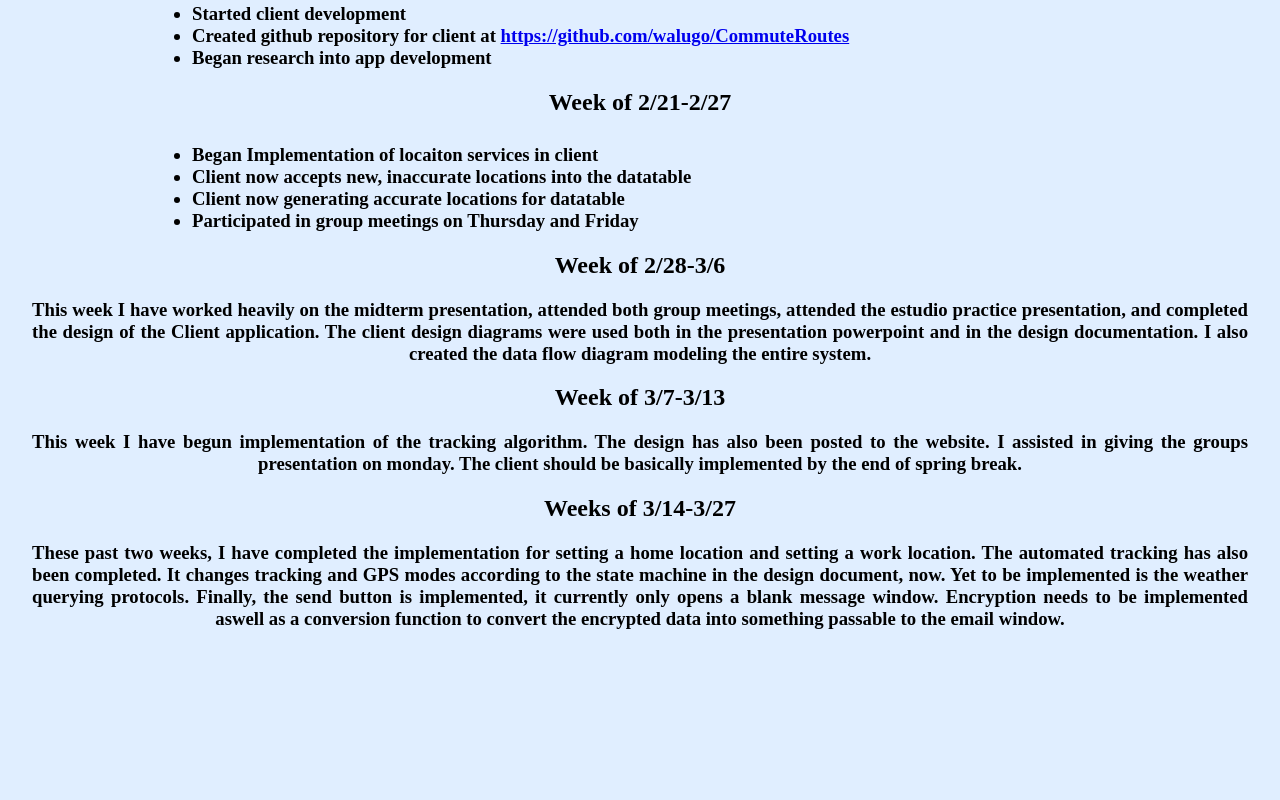
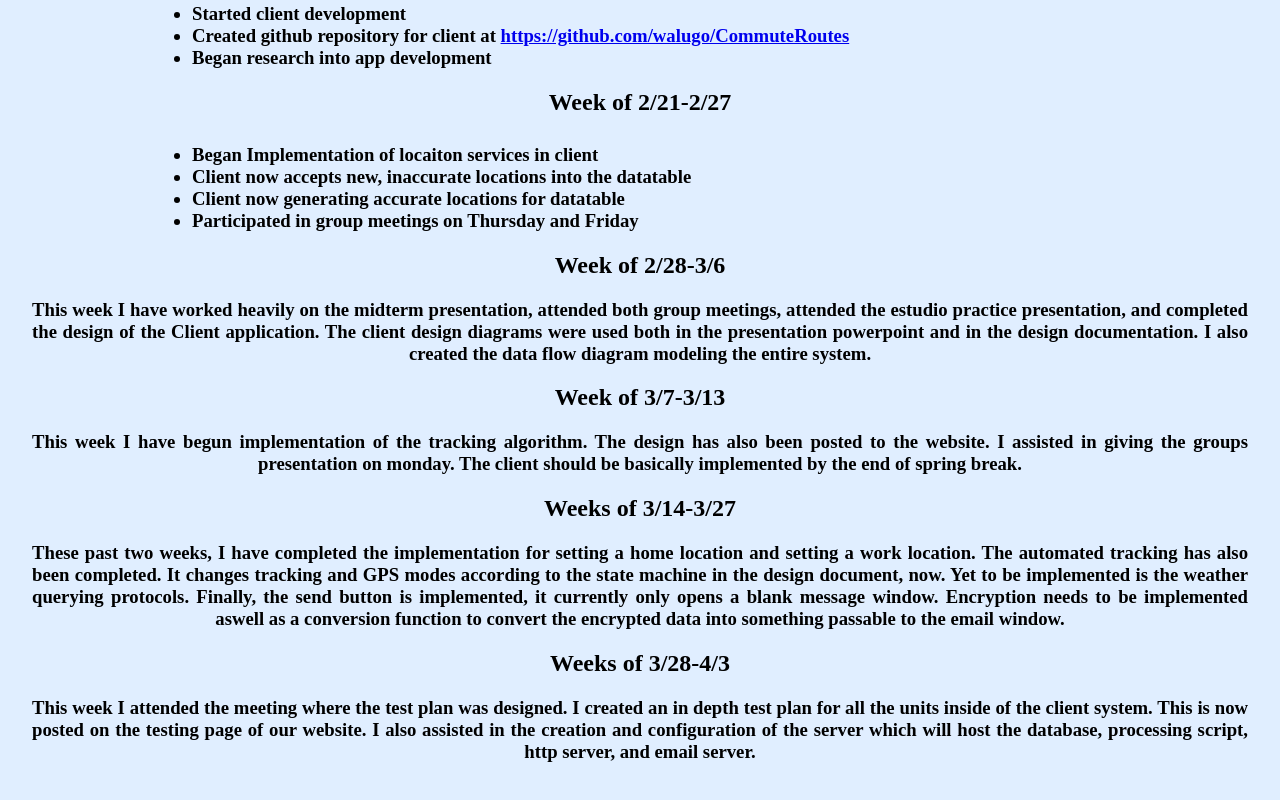
Before and after one commit to BrainOfTech/CommuteRoutes, a plain HTML site: page Steven.html in a window 1280 px wide. Shown: the part 454-1254 px from the top of the page. Before the commit the page ends 1135 px from the top, so only its background shows below. Drawn offline with Linux system fonts and the light colour scheme.

Commit message:
updated activity log

```diff
--- a/Steven.html
+++ b/Steven.html
@@ -49,5 +49,9 @@
         <H3>
             These past two weeks, I have completed the implementation for setting a home location and setting a work location. The automated tracking has also been completed. It changes tracking and GPS modes according to the state machine in the design document, now. Yet to be implemented is the weather querying protocols. Finally, the send button is implemented, it currently only opens a blank message window. Encryption needs to be implemented aswell as a conversion function to convert the encrypted data into something passable to the email window.
         </H3>
+           <H2> Weeks of 3/28-4/3</H2>
+        <H3>
+            This week I attended the meeting where the test plan was designed. I created an in depth test plan for all the units inside of the client system. This is now posted on the testing page of our website. I also assisted in the creation and configuration of the server which will host the database, processing script, http server, and email server.
+        </H3>
     </body>
 </html>
```
